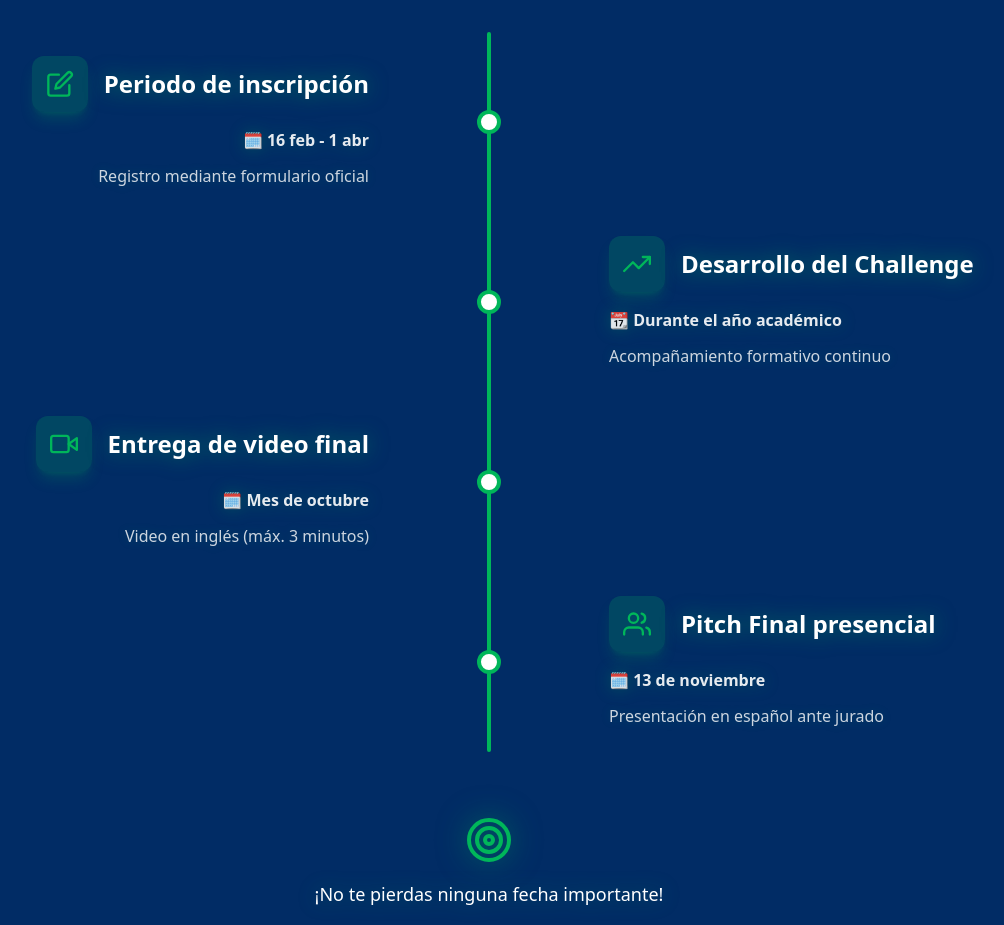
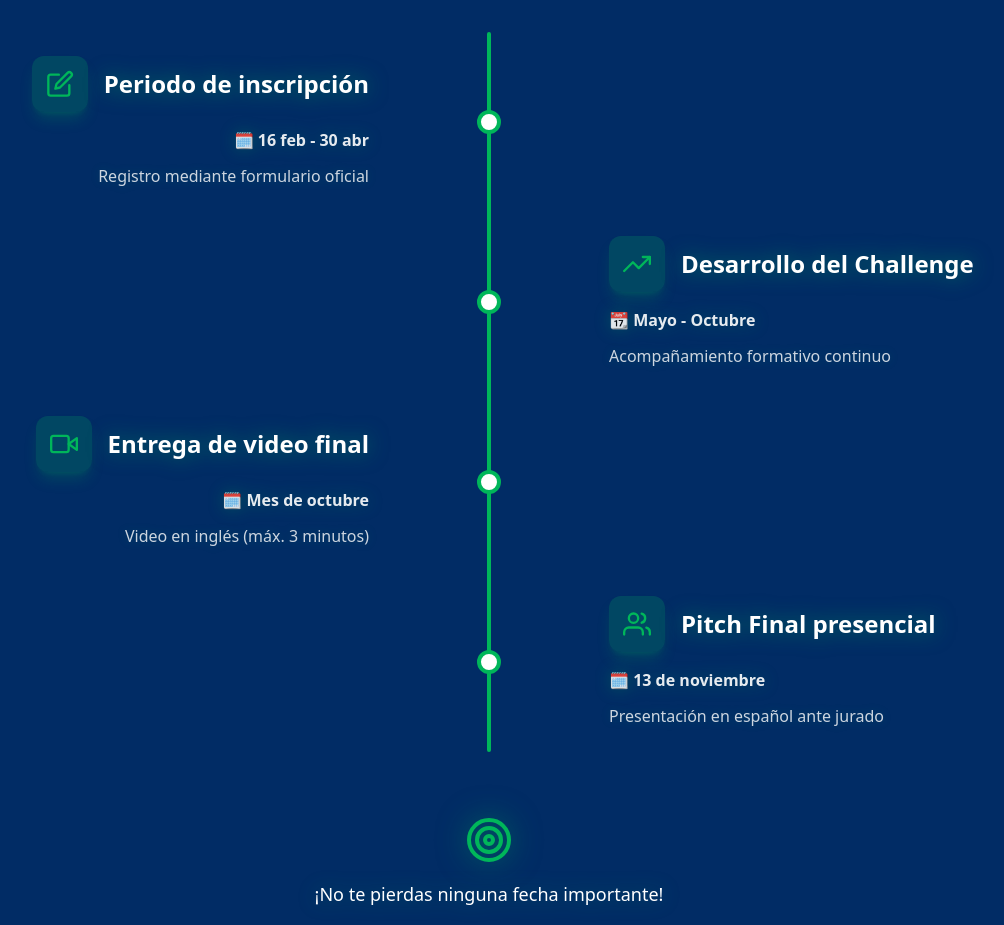
Before and after one commit to usscentroinformatica/centroempresariales, a React (Vite) app: page / in a window 1280 px wide. Shown: the part 1680-2605 px from the top of the page, without its empty margins (151-1155 px from the left). Built offline with nearby package versions, Linux system fonts and the light colour scheme.

Commit message:
Update App.jsx

```diff
--- a/src/App.jsx
+++ b/src/App.jsx
@@ -719,7 +719,7 @@ function App() {
                         </h3>
                       </div>
                       <p className="text-white/90 font-semibold mb-3 drop-shadow-[0_0_8px_rgba(0,182,90,0.3)]">
-                        🗓 16 feb - 1 abr
+                        🗓 16 feb - 30 abr
                       </p>
                       <p className="text-white/80 drop-shadow-[0_0_5px_rgba(0,182,90,0.2)]">
                         Registro mediante formulario oficial
@@ -749,8 +749,8 @@ function App() {
                         </h3>
                       </div>
                       <p className="text-white/90 font-semibold mb-3 drop-shadow-[0_0_8px_rgba(0,182,90,0.3)]">
-                        📆 Durante el año académico
-                      </p>
+  📆 Mayo - Octubre
+</p>
                       <p className="text-white/80 drop-shadow-[0_0_5px_rgba(0,182,90,0.2)]">
                         Acompañamiento formativo continuo
                       </p>
```
